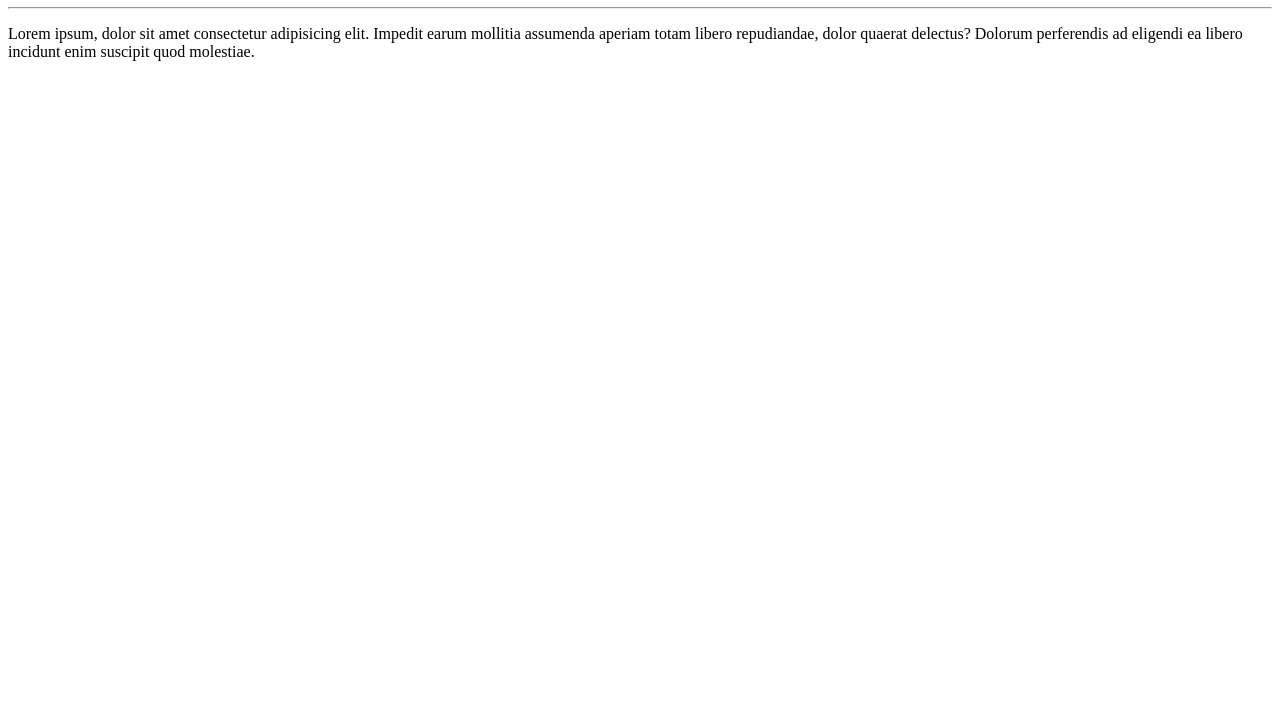
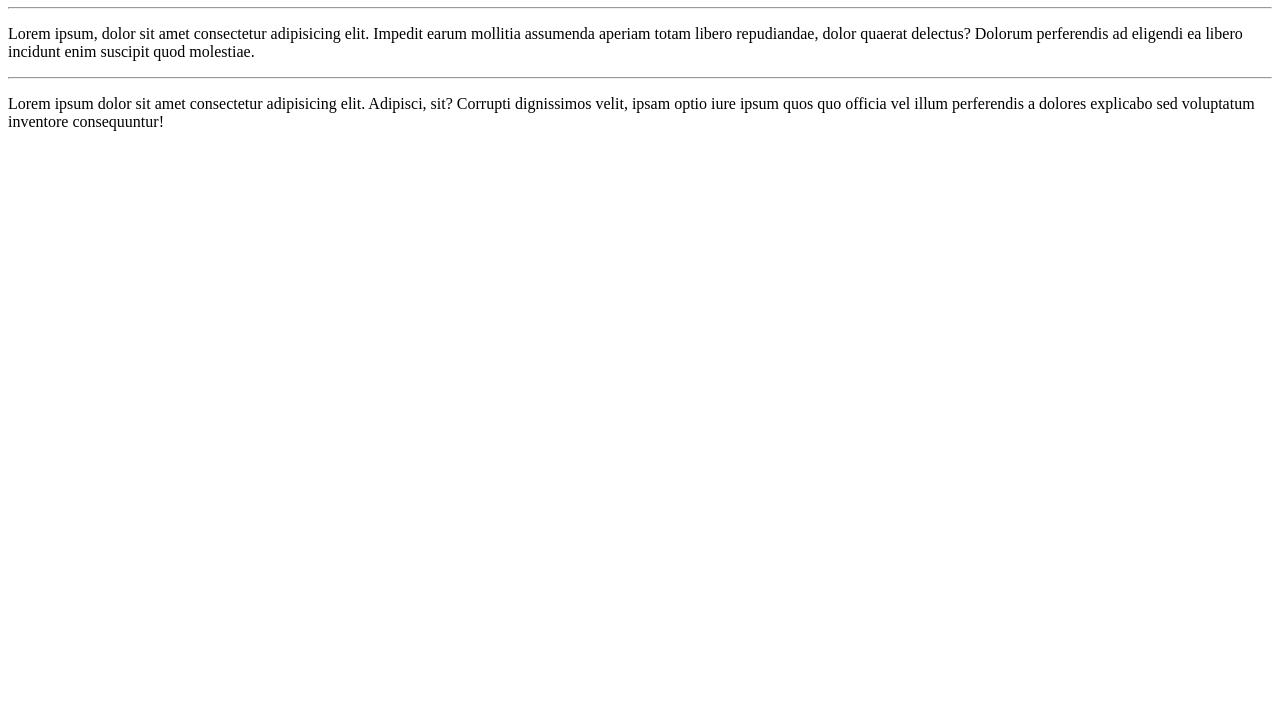
Before and after one commit to Eliassouza79/Ola-Mundo, a plain HTML site: page Site-exemplo/index.html in a window 1280 px wide. Shown: the part 73-800 px from the top of the page. Drawn offline with Linux system fonts and the light colour scheme.

Commit message:
Outro parágrafo

```diff
--- a/Site-exemplo/index.html
+++ b/Site-exemplo/index.html
@@ -10,5 +10,7 @@
     <h1>Olá, Mundo!</h1>
     <hr>
     <p>Lorem ipsum, dolor sit amet consectetur adipisicing elit. Impedit earum mollitia assumenda aperiam totam libero repudiandae, dolor quaerat delectus? Dolorum perferendis ad eligendi ea libero incidunt enim suscipit quod molestiae.</p>
+    <hr>
+    <p>Lorem ipsum dolor sit amet consectetur adipisicing elit. Adipisci, sit? Corrupti dignissimos velit, ipsam optio iure ipsum quos quo officia vel illum perferendis a dolores explicabo sed voluptatum inventore consequuntur!</p>
 </body>
 </html>
```
